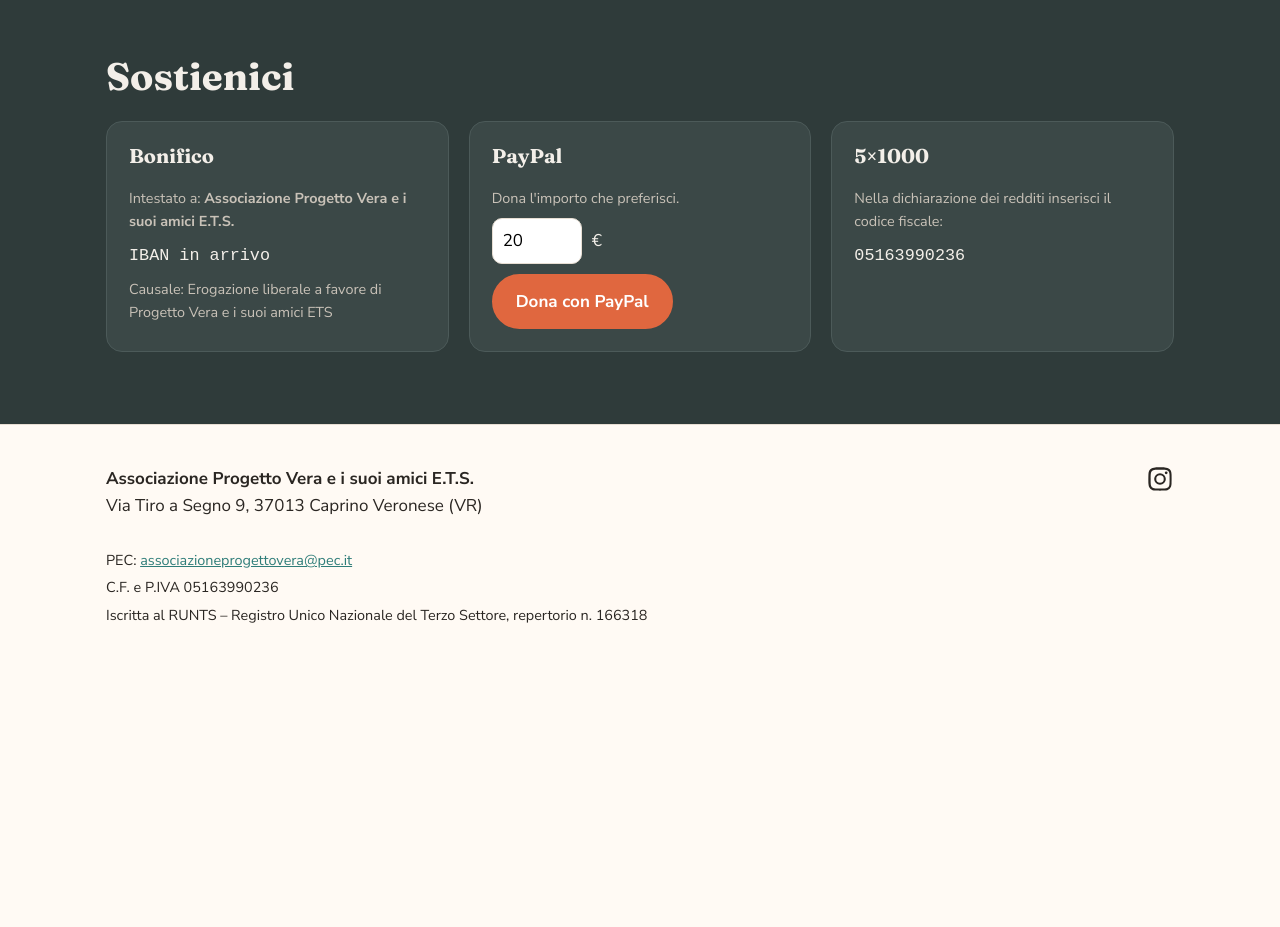
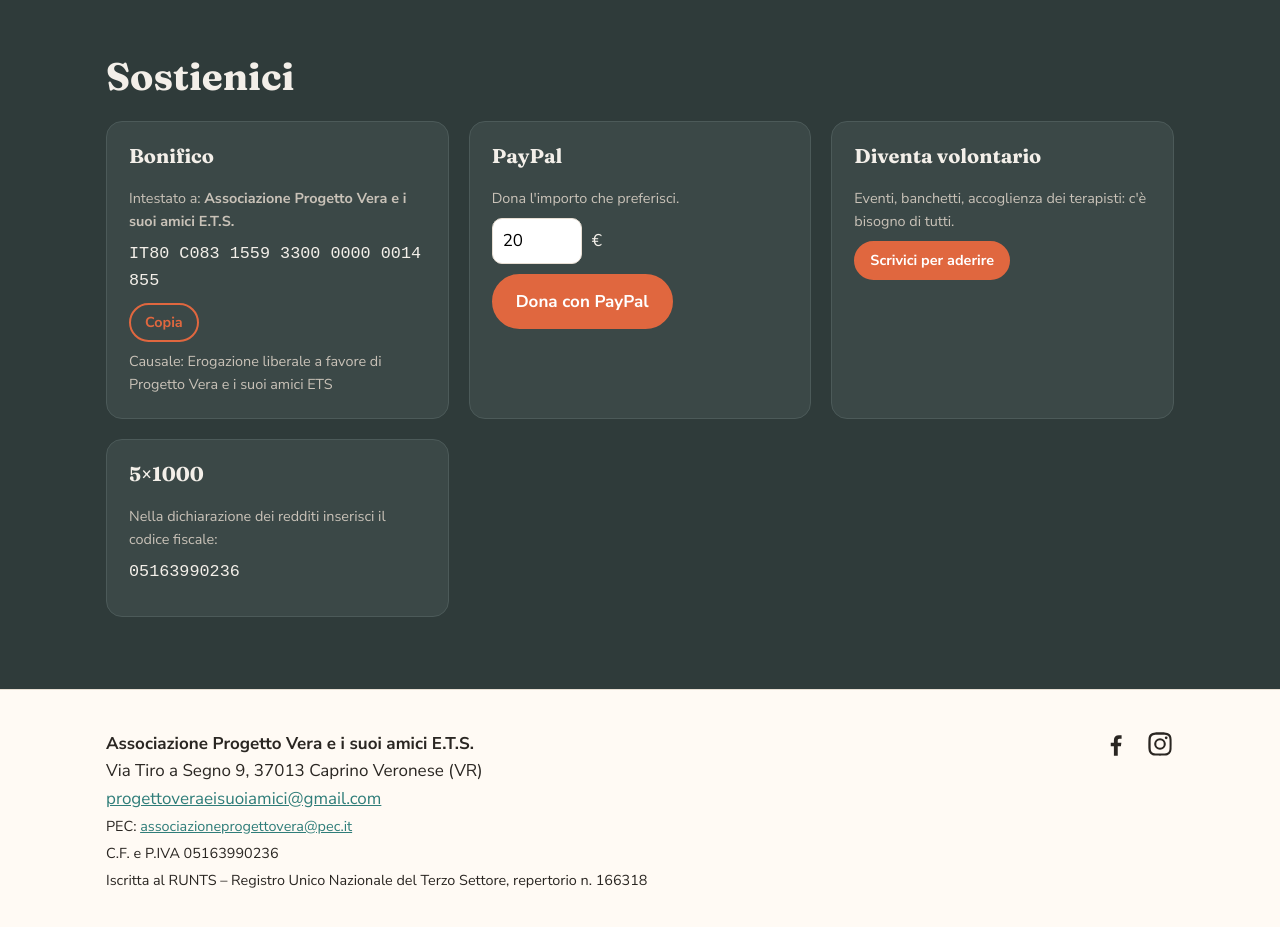
Before and after one commit to scalatoreluigi/Sito-progetto-vera-, a plain HTML site: page index.html in a window 1280 px wide. Shown: the part 3920-4847 px from the top of the page. Before the commit the page ends 4588 px from the top, so only its background shows below. Drawn offline with Linux system fonts and the light colour scheme.

Commit message:
IBAN, email, Facebook e PayPal dell'associazione; box volontari
Co-Authored-By: Claude Opus 5.5 <noreply@anthropic.com>
Claude-Session: https://claude.ai/code/session_01B3ANxUvoiLfEJ3qqo7wtJY

```diff
--- a/assets/css/style.css
+++ b/assets/css/style.css
@@ -122,7 +122,8 @@ th { font-size: .85rem; text-transform: uppercase; letter-spacing: .06em; color:
 .donate { background: #2f3b3a; color: #f3efe9; }
 .donate .card { background: #3b4847; border-color: #4c5a59; color: #f3efe9; }
 .donate .muted { color: #c9c2b8; }
-.iban code { font-size: 1.05rem; word-break: break-all; }
+.iban code { display: block; margin-bottom: 8px; font-size: 1.05rem; word-break: break-all; }
+.card .btn { align-self: flex-start; }
 
 /* Footer */
 .footer { padding: 40px 0; border-top: 1px solid var(--line); }
--- a/assets/js/main.js
+++ b/assets/js/main.js
@@ -54,6 +54,7 @@ function renderSettings(s) {
   $('#mail').href = 'mailto:' + (s.email || s.pec);
   $('#mail').textContent = s.email || '';
   $('#mail').hidden = !s.email;
+  $('#volontario').href = 'mailto:' + s.email + '?subject=' + encodeURIComponent('Voglio diventare volontario');
   $('#pec').href = 'mailto:' + s.pec;
   $('#pec').textContent = s.pec;
   $('#cf').textContent = s.codice_fiscale ? 'C.F. e P.IVA ' + s.codice_fiscale : '';
--- a/content/impostazioni.json
+++ b/content/impostazioni.json
@@ -2,17 +2,17 @@
   "nome": "Progetto Vera e i suoi amici",
   "nome_legale": "Associazione Progetto Vera e i suoi amici E.T.S.",
   "slogan": "Una rete di famiglie che porta le terapie dove servono: vicino ai nostri bambini.",
-  "email": "",
+  "email": "progettoveraeisuoiamici@gmail.com",
   "pec": "associazioneprogettovera@pec.it",
   "telefono": "",
   "sede": "Via Tiro a Segno 9, 37013 Caprino Veronese (VR)",
   "codice_fiscale": "05163990236",
   "runts": "Iscritta al RUNTS – Registro Unico Nazionale del Terzo Settore, repertorio n. 166318",
-  "facebook": "",
+  "facebook": "https://www.facebook.com/profile.php?id=61590052460511",
   "instagram": "https://www.instagram.com/progetto_vera/",
-  "iban": "",
+  "iban": "IT80 C083 1559 3300 0000 0014 855",
   "intestatario_iban": "Associazione Progetto Vera e i suoi amici E.T.S.",
   "causale": "Erogazione liberale a favore di Progetto Vera e i suoi amici ETS",
-  "paypal_email": "",
+  "paypal_email": "progettoveraeisuoiamici@gmail.com",
   "cinque_per_mille": "05163990236"
 }
--- a/index.html
+++ b/index.html
@@ -116,6 +116,11 @@
               <button class="btn" type="submit">Dona con PayPal</button>
             </form>
           </div>
+          <div class="card">
+            <h3>Diventa volontario</h3>
+            <p class="small muted">Eventi, banchetti, accoglienza dei terapisti: c'è bisogno di tutti.</p>
+            <a class="btn btn-small" id="volontario" href="#">Scrivici per aderire</a>
+          </div>
           <div class="card" id="box-5x1000" hidden>
             <h3>5×1000</h3>
             <p class="small muted">Nella dichiarazione dei redditi inserisci il codice fiscale:</p>
```
Also changed, not shown: 1 other file.
